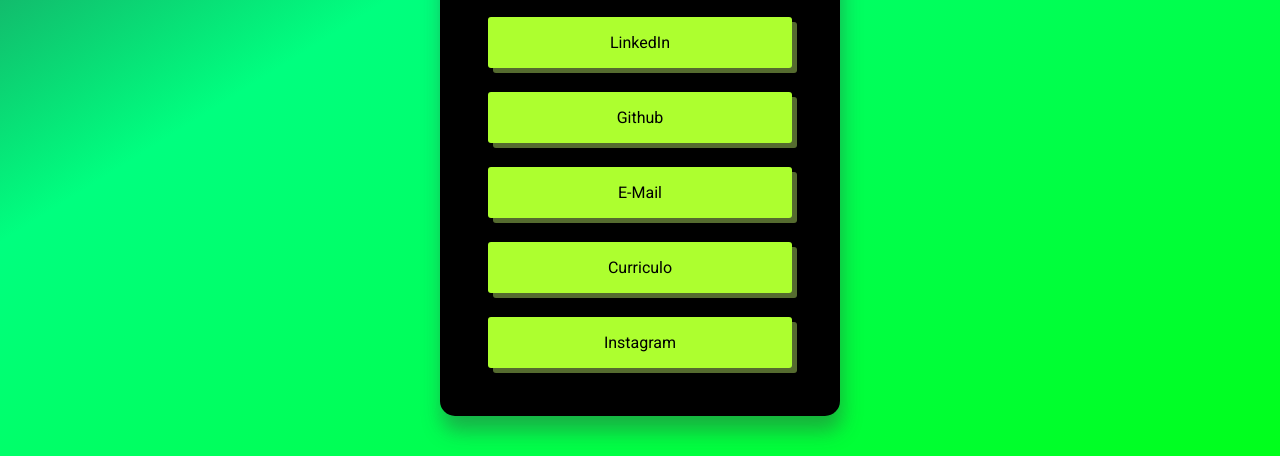
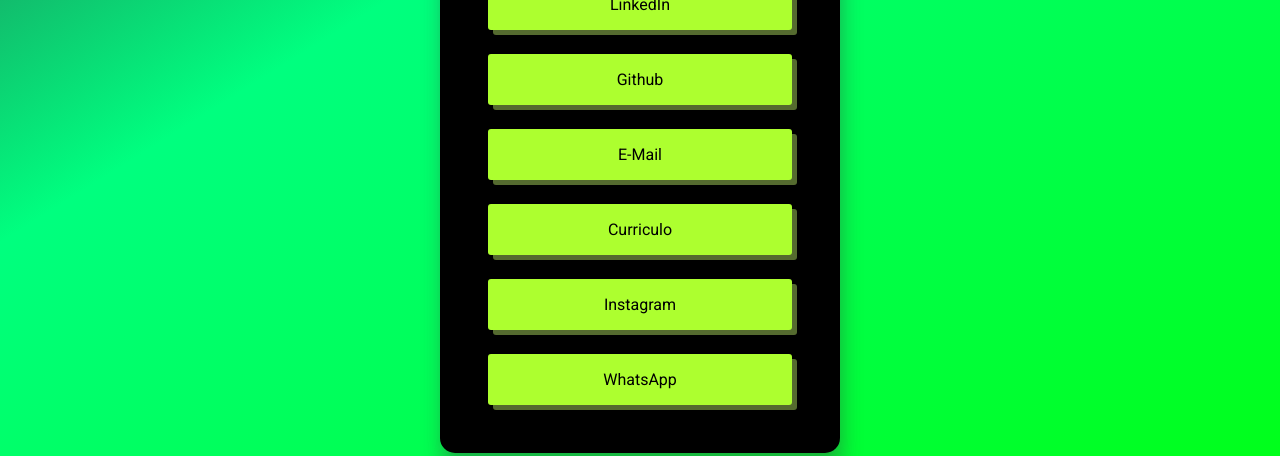
Before and after one commit to mirel9342/mini-portfolio, a plain HTML site: page index.html in a window 1280 px wide. Shown: the part 344-800 px from the top of the page. Drawn offline with Linux system fonts and the light colour scheme.

Commit message:
Update index.html

```diff
--- a/index.html
+++ b/index.html
@@ -26,6 +26,7 @@
         <a href="malito:omireli300@gmail.com">E-Mail</a>
         <a href="public/_Currículo_Mireli.pdf">Curriculo</a>
         <a href="https://www.instagram.com/_mirelio_/"   alt="instagram">Instagram</a>
+        <a href="https://wa.me/5531992065963" alt="WhatsApp">WhatsApp</a>
 
     </main>
 </section>
```
